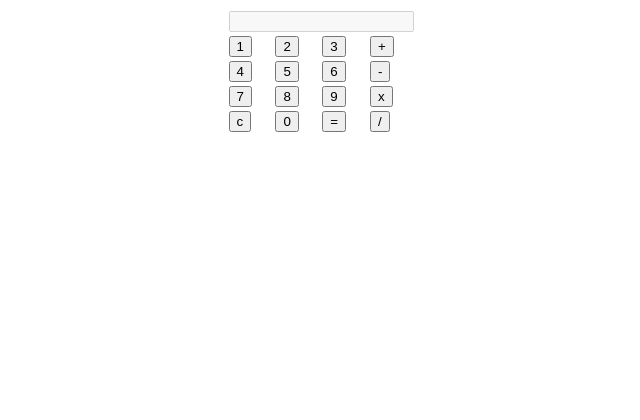
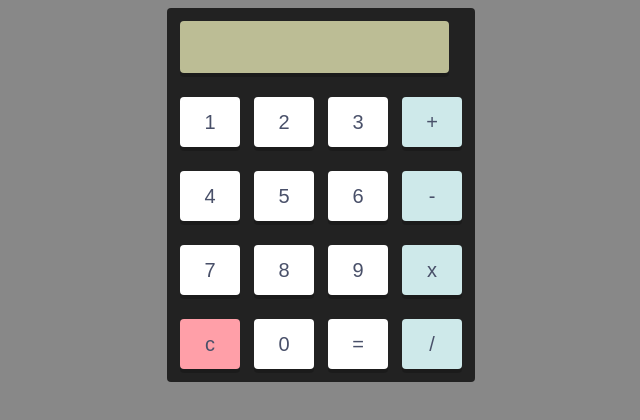
Before and after one commit to Schnappies/calculator-application, a plain HTML site: page index.html in a window 1280 px wide. Shown: the whole page, without its empty margins (319-959 px from the left). Drawn offline with Linux system fonts and the light colour scheme.

Commit message:
added CSS file

```diff
--- a/index.html
+++ b/index.html
@@ -3,6 +3,7 @@
   <head>
     <meta charset="utf-8">
     <title>Calculator</title>
+    <link rel="stylesheet" type="text/css" href="style.css">
   </head>
   <body>
     <center>
--- /dev/null
+++ b/style.css
@@ -0,0 +1,125 @@
+body {
+  background-color: #888;
+  min-height: 100vh;
+}
+
+table {
+  margin: auto;
+  background-color: #222;
+  width: 295px;
+  max-width: 295px;
+  height: 325px;
+  text-align: center;
+  border-radius: 4px;
+  padding-right: 10px;
+}
+
+input {
+  outline: 0;
+  position: relative;
+  left: 5px;
+  top: 5px;
+  border: 0;
+  color: #495069;
+  background-color: #fff;
+  border-radius: 4px;
+  width: 60px;
+  height: 50px;
+  float: left;
+  margin: 5px;
+  font-size: 20px;
+  box-shadow: 0 4px rgba(0,0,0,0.2);
+  margin-bottom: 15px;
+}
+
+input:hover {
+  border: 0 solid #000;
+  color: #495069;
+  background-color: #fff;
+  border-radius: 4px;
+  width: 60px;
+  height: 50px;
+  float: left;
+  margin: 5px;
+  font-size: 20px;
+  box-shadow: 0 4px #b0d2cf;
+}
+
+input:active {
+  top: 4px;
+  border: 0 solid #000;
+  color: #495069;
+  background-color: #fff;
+  border-radius: 4px;
+  width: 60px;
+  height: 50px;
+  float: left;
+  margin: 5px;
+  font-size: 20px;
+  box-shadow: none;
+}
+
+#display {
+  width: 265px;
+  max-width: 270px;
+  font-size: 26px;
+  text-align: right;
+  background-color: #bcbd95;
+  float: left;
+}
+
+#display:hover {
+  width: 270px;
+  font-size: 26px;
+  text-align: right;
+  background-color: #bcbd95;
+  box-shadow: 0 4px rgba(0,0,0,0.2);
+}
+
+#display:active {
+  top: 5px;
+  width: 270px;
+  font-size: 26px;
+  text-align: right;
+  background-color: #bcbd95;
+  box-shadow: 0 4px rgba(0,0,0,0.2);
+}
+
+.operator {
+  background-color: #cee9ea;
+  position: relative;
+}
+
+.operator:hover {
+  background-color: #cee9ea;
+  box-shadow: 0 4px #b0d2cf;
+}
+
+.operator:active {
+  top: 4px;
+  box-shadow: none;
+}
+
+#clear {
+  float: left;
+  position: relative;
+  display: block;
+  background-color: #ff9fa8;
+}
+
+#clear:hover {
+  float: left;
+  display: block;
+  background-color: #F297A0;
+  margin-bottom: 15px;
+  box-shadow: 0 4px #CC7F86;
+}
+
+#clear:active {
+  float: left;
+  top: 4px;
+  display: block;
+  background-color: #F297A0;
+  margin-bottom: 15px;
+  box-shadow: none;
+}
```
